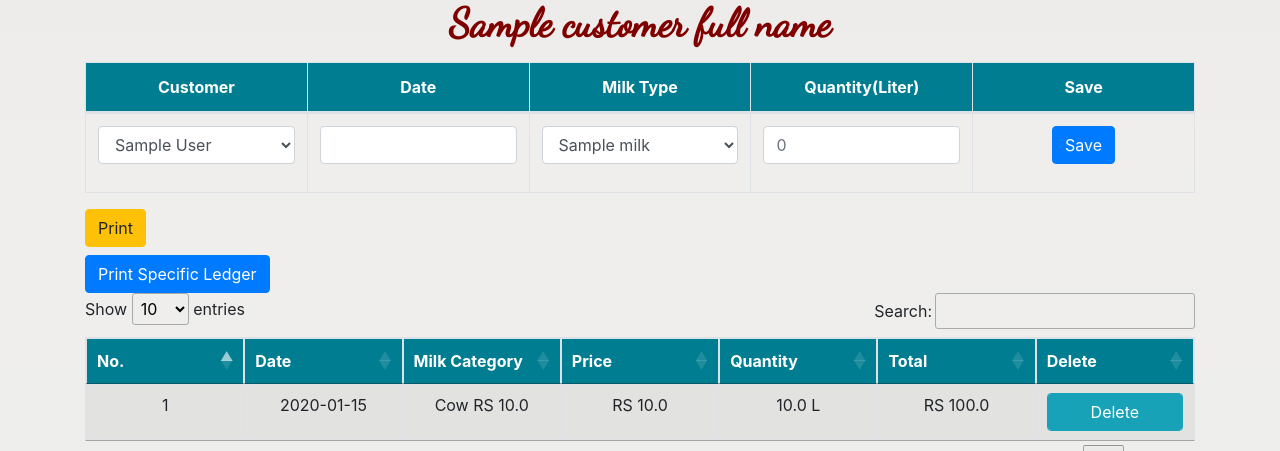
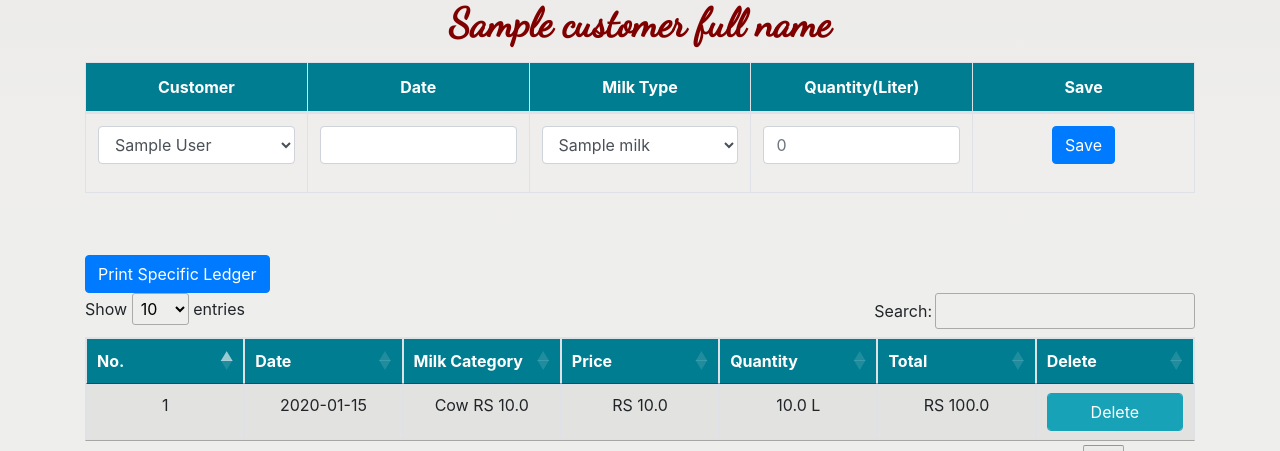
Before and after one commit to LeaderMalang/mydairy, a Django app: template templates/Customers/customer_ledger.html in a window 1280 px wide. Shown: the part 136-587 px from the top of the page. Run offline with Django 3.2, Linux system fonts and the light colour scheme; tables that the repository leaves empty hold one stand-in row (values such as "Sample post"); the template is opened without the code that fills it: values that come from a table or form of the project are taken from there, most other values are stand-ins (such as "Sample title", 1, 10 or a date in 2020); parts of the project's set-up code (start-up, migrations or seed data) failed here and were passed over; some libraries are stand-ins or nearby versions.

Commit message:
removed normal print button

```diff
--- a/templates/Customers/customer_ledger.html
+++ b/templates/Customers/customer_ledger.html
@@ -75,7 +75,7 @@
     </div>
 
 
-<h3><a href="#" class="btn btn-warning" id="btnLedger">Print</a></h3>
+<h3 style="opacity: 0;"><a href="#" class="btn btn-warning" id="btnLedger">Print</a></h3>
     <!-- Button trigger modal -->
 <button type="button" class="btn btn-primary" data-toggle="modal" data-target="#exampleModalLong">
   Print Specific Ledger
```
